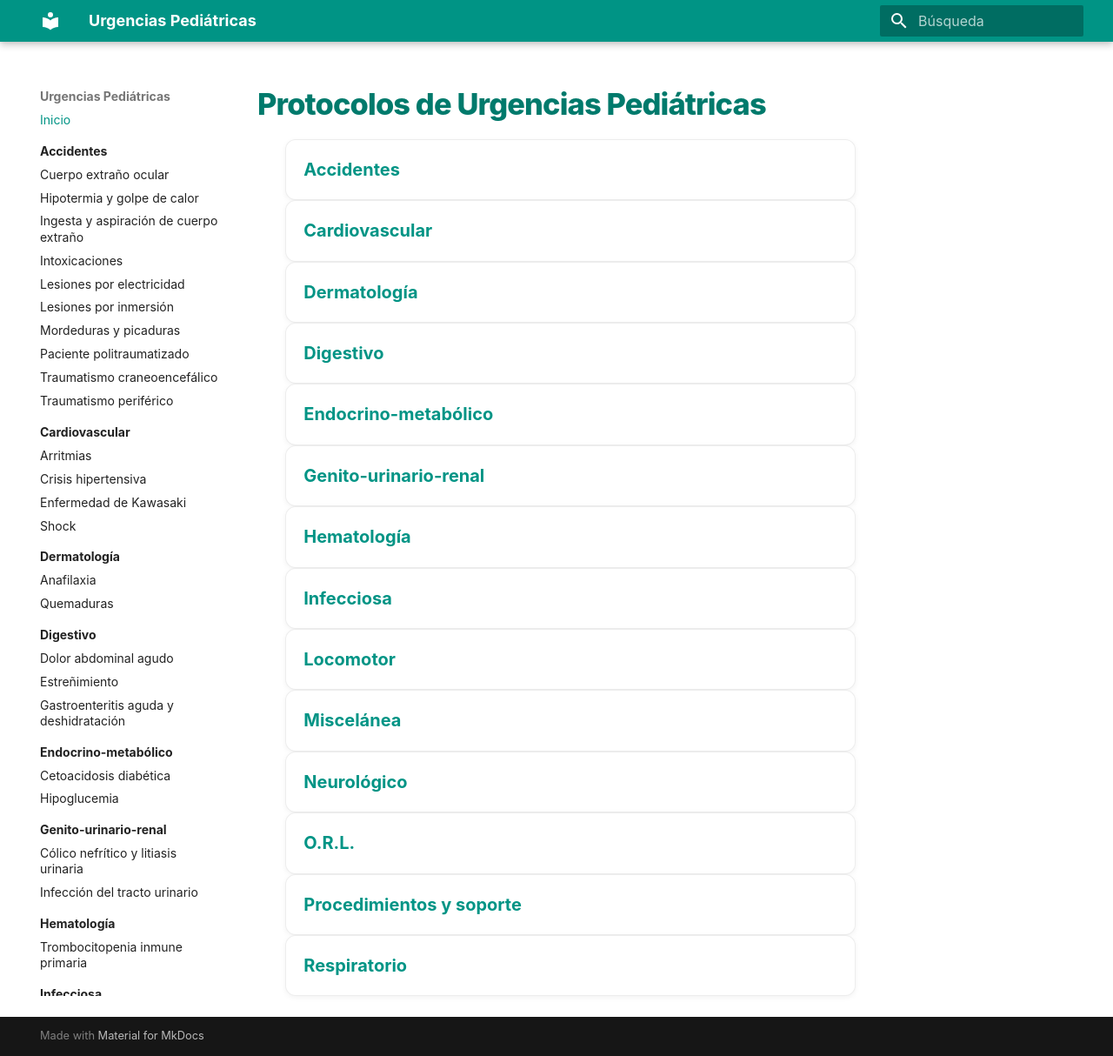
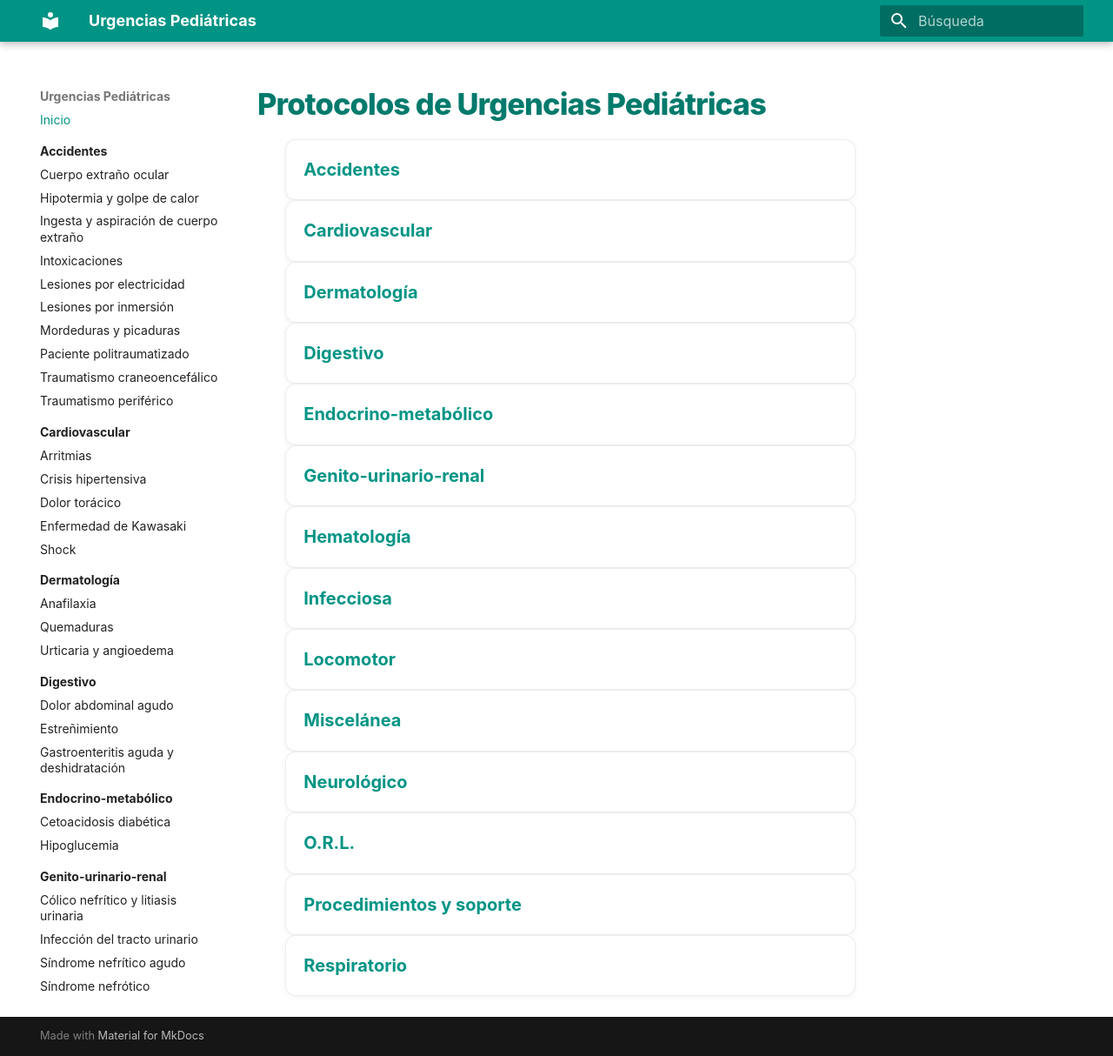
Before and after one commit to gonzaloares/urgencias-pediatricas, an MkDocs documentation site: the page built from docs/index.md, in a window 1280 px wide and 1214 px high. Shown: the whole window at 87% size. Built offline with MkDocs 1.6.1 and Material for MkDocs 9.7.7, drawn with Linux system fonts in a browser that asks for light colours.

Commit message:
Incluye cinco protocolos nuevos en navegación

```diff
--- a/mkdocs.yml
+++ b/mkdocs.yml
@@ -33,12 +33,14 @@ nav:
       - cardiologia/index.md
       - Arritmias: cardiologia/arritmias.md
       - Crisis hipertensiva: cardiologia/crisis-hipertensiva.md
+      - Dolor torácico: cardiologia/dolor-toracico.md
       - Enfermedad de Kawasaki: cardiologia/enfermedad-kawasaki.md
       - Shock: emergencias/shock.md
   - Dermatología:
       - dermatologia/index.md
       - Anafilaxia: alergia/anafilaxia.md
       - Quemaduras: trauma/quemaduras.md
+      - Urticaria y angioedema: dermatologia/urticaria-angioedema.md
   - Digestivo:
       - digestivo/index.md
       - Dolor abdominal agudo: digestivo/dolor-abdominal-agudo.md
@@ -52,8 +54,11 @@ nav:
       - nefrologia/index.md
       - Cólico nefrítico y litiasis urinaria: nefrologia/colico-nefritico.md
       - Infección del tracto urinario: infeccioso/infeccion-tracto-urinario.md
+      - Síndrome nefrítico agudo: nefrologia/sindrome-nefritico.md
+      - Síndrome nefrótico: nefrologia/sindrome-nefrotico.md
   - Hematología:
       - sangre/index.md
+      - Síndrome de lisis tumoral: sangre/sindrome-lisis-tumoral.md
       - Trombocitopenia inmune primaria: sangre/trombocitopenia-inmune-primaria.md
   - Infecciosa:
       - infeccioso/index.md
```
